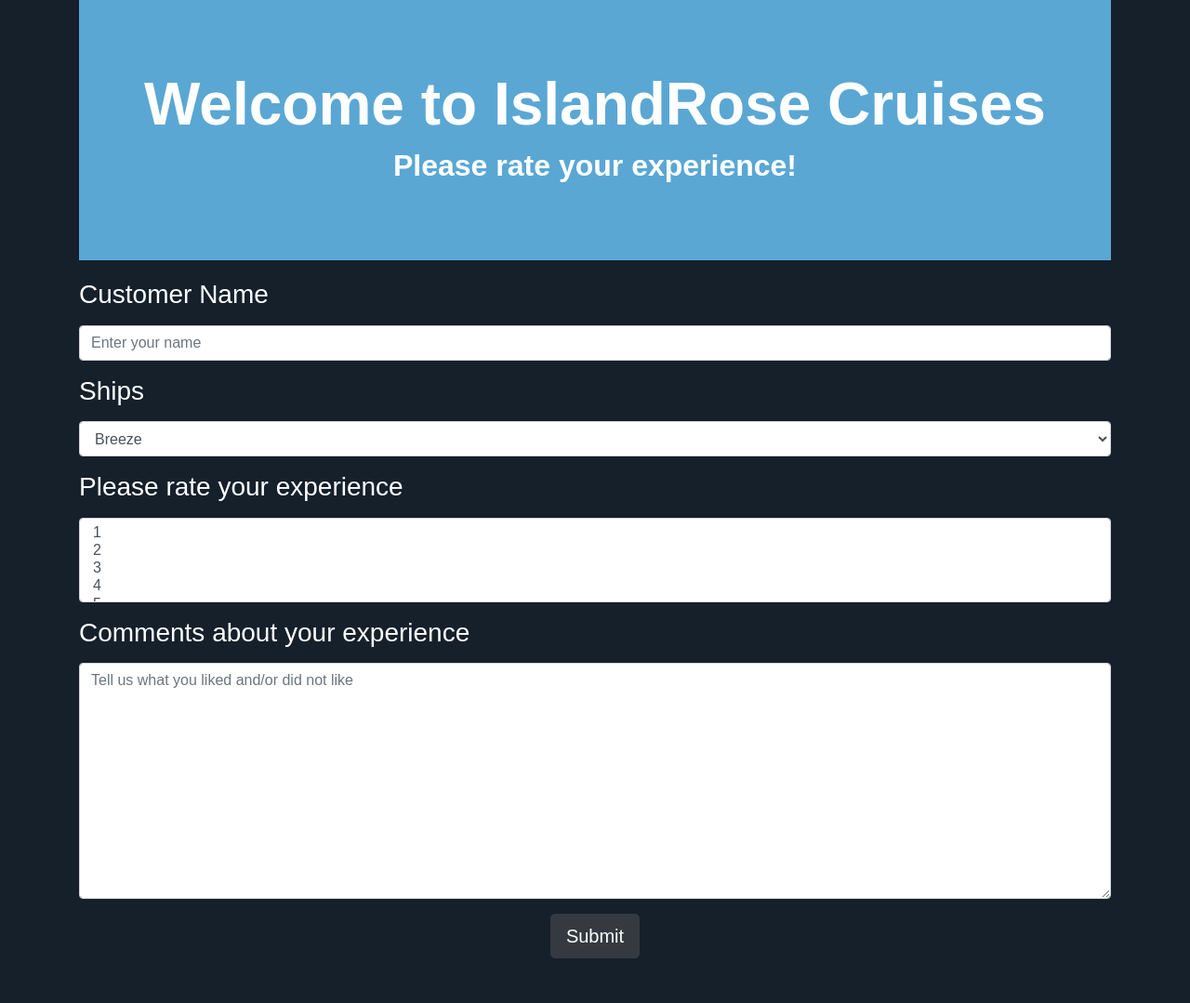
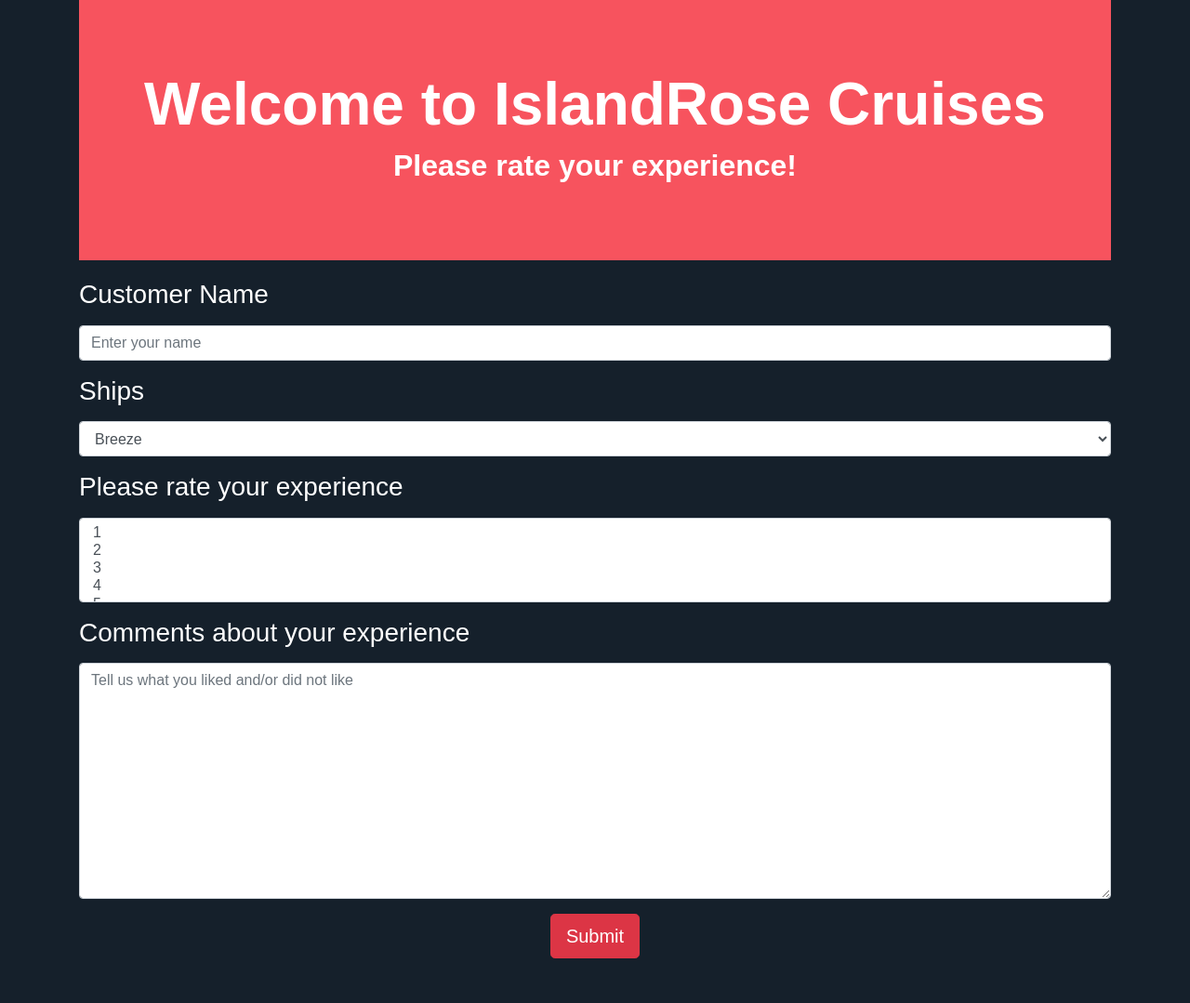
Before and after one commit to rosedarline/cruise_review, a Flask app: page / in a window 1280 px wide. Shown: the part 56-1135 px from the top of the page at 93% size. Run offline with Flask 2, Linux system fonts and the light colour scheme; data that the repository does not hold is empty; some libraries are stand-ins or nearby versions.

Commit message:
Update style

```diff
--- a/static/style.css
+++ b/static/style.css
@@ -12,7 +12,7 @@ body {
     color: #fff;
 }
 #home {
-    background: rgb(90, 167, 212);
+    background: #f7535e;
     display: table;
     height: 35vh;
     position: relative;
--- a/templates/index.html
+++ b/templates/index.html
@@ -84,7 +84,7 @@
                   placeholder="Tell us what you liked and/or did not like"></textarea>
               </div>
               <div class="text-center">
-                <button type="submit" class="btn btn-dark btn-lg mb-5">Submit</button>
+                <button type="submit" class="btn btn-danger btn-lg mb-5">Submit</button>
               </div>
             </form>
           </div>
```
